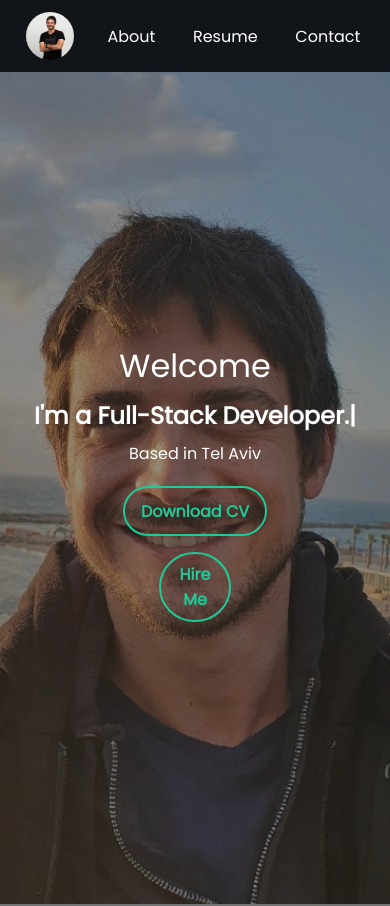
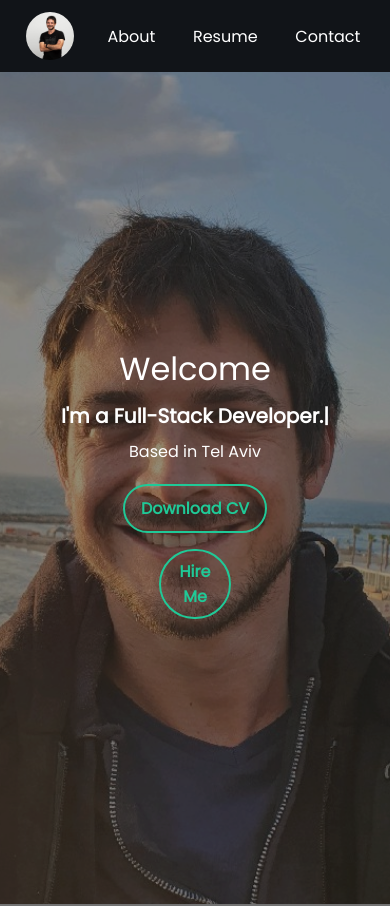
Before and after one commit to yonatansalmon/yonatan-portfolio, a React (Create React App) app: page / in a window 390 px wide. Shown: the top 906 px of the page. Built offline with nearby package versions, Linux system fonts and the light colour scheme.

Commit message:
Animation

```diff
--- a/src/App.css
+++ b/src/App.css
@@ -100,7 +100,6 @@ body,
 
 .HireButtons > a {
   margin-right: 3rem;
-
 }
 
 .NavItem {
@@ -639,11 +638,10 @@ iframe {
   display: flex;
   align-items: center;
   color: red;
-  margin: 1rem
+  margin: 1rem;
 }
 
 @media (max-width: 1440px) {
-
   .contactContainer,
   .HomeContainer,
   .AboutContainer,
@@ -755,7 +753,7 @@ iframe {
   }
 }
 
-@media(max-width: 740px) {
+@media (max-width: 740px) {
   .TypeAnimation {
     font-size: 3.4rem;
   }
@@ -846,7 +844,6 @@ iframe {
     display: flex;
     flex-direction: column;
     align-items: center;
-
   }
 
   .HireButtons > a {
@@ -875,3 +872,9 @@ iframe {
 .main > section {
   margin: 10rem 0;
 }
+
+@media (max-width: 400px) {
+  .TypeAnimation {
+    font-size: 2.5rem !important;
+  }
+}
```
